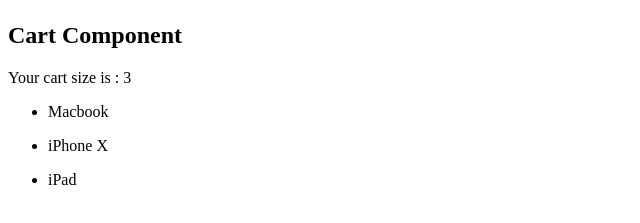
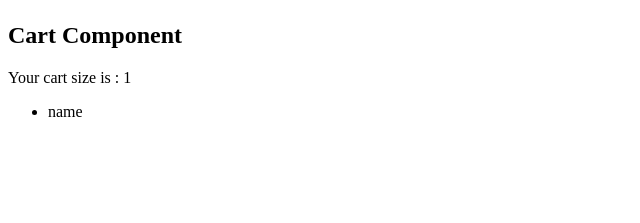
Before and after one commit to cylinder-y/angular-learning, an Angular app: page / in a window 1280 px wide. Shown: the part 557-780 px from the top of the page, without its empty margins (0-640 px from the left). Built offline with nearby package versions, Linux system fonts and the light colour scheme.

Commit message:
task 2.4 trying to implement cart add product

```diff
--- a/src/app/cart/cart.module.ts
+++ b/src/app/cart/cart.module.ts
@@ -1,6 +1,7 @@
 import { NgModule } from '@angular/core';
 import { CommonModule } from '@angular/common';
 import { CartComponent } from './components/cart/cart.component';
+import { CartService } from './services/cart.service';
 
 
 @NgModule({
@@ -8,6 +9,7 @@
   imports: [
     CommonModule
   ],
-  exports: [CartComponent]
+  exports: [CartComponent],
+  providers: [CartService]
 })
 export class CartModule { }
--- a/src/app/cart/components/cart/cart.component.html
+++ b/src/app/cart/components/cart/cart.component.html
@@ -1,6 +1,6 @@
 <h2>Cart Component</h2>
-<div *ngIf="cart.size > 0;else emptyBlock">
-    <p>Your cart size is : {{cart.size}}</p>
+<div *ngIf="cart.products.length > 0;else emptyBlock">
+    <p>Your cart size is : {{cart.products.length}}</p>
     <ul *ngFor="let product of cart.products">
         <li>{{product.name}}</li>
     </ul>
--- a/src/app/cart/components/cart/cart.component.ts
+++ b/src/app/cart/components/cart/cart.component.ts
@@ -1,6 +1,9 @@
-import { Component, OnInit } from '@angular/core';
+import { Component, OnInit, OnDestroy } from '@angular/core';
 import { CartService } from '../../services/cart.service';
 import { Cart } from '../../models/cart';
+import { Subscription } from 'rxjs';
+import { Category, Product } from 'src/app/shared/models/product';
+import { ProductComponent } from 'src/app/products/components/product/product.component';
 
 @Component({
   selector: 'app-cart',
@@ -8,14 +11,23 @@
   styleUrls: ['./cart.component.css'],
   providers: [CartService]
 })
-export class CartComponent implements OnInit {
-  cart: Cart;
+export class CartComponent implements OnInit, OnDestroy {
+  private sub: Subscription;
 
   constructor(public cartService: CartService) { }
 
   ngOnInit() {
-    this.cart = this.cartService.getCart();
-    this.cart.size = this.cart.products.length;
+    this.sub = this.cartService.channel$.subscribe(
+      data => (console.log('Accepting', data))
+    );
+    console.log(this.sub);
   }
 
+  ngOnDestroy() {
+    this.sub.unsubscribe();
+  }
+
+  get cart(): Cart {
+    return this.cartService.cart;
+  }
 }
--- a/src/app/cart/models/cart.ts
+++ b/src/app/cart/models/cart.ts
@@ -1,6 +1,5 @@
-import { Product } from './product';
+import { Product } from 'src/app/shared/models/product';
 
 export class Cart {
     products: Array<Product>;
-    size: number;
 }
--- a/src/app/cart/services/cart.service.ts
+++ b/src/app/cart/services/cart.service.ts
@@ -1,35 +1,36 @@
 import { Injectable } from '@angular/core';
 import { Cart } from '../models/cart';
-import { Category } from 'src/app/shared/models/product';
+import { Category, Product } from 'src/app/shared/models/product';
+import { Subject } from 'rxjs';
 
-@Injectable()
+@Injectable({
+  providedIn: 'root'
+})
 export class CartService {
+
+  cart: Cart = {
+    products: [{
+      category: Category.Laptops,
+      description: 'desc',
+      isAvaliable: null,
+      name: 'name',
+      price: 20
+    }]
+  };
+
+  private channel = new Subject<Product>();
+
+  public channel$ = this.channel.asObservable();
+
+  publishData(data: Product) {
+    this.channel.next(data);
+    console.log('Publishin', this.cart);
+  }
 
   constructor() { }
 
-  getCart() {
-    const cart: Cart = {
-      products : [{
-        name: 'Macbook',
-        category: Category.Laptops,
-        description: 'Best laptop for front-end engineer',
-        price: 1200
-      },
-      {
-        name: 'iPhone X',
-        category: Category.SmartPhones,
-        description: 'The old one',
-        price: 800
-      },
-      {
-        name: 'iPad',
-        category: Category.Laptops,
-        description: 'Just laptop produced by apple',
-        price: 800
-      }],
-      size : 3
-    };
-
-    return cart;
-  }
+  // public addProduct(product: Product) {
+  //   this.cart.products.push(product);
+  //   console.log('From cart service', this.cart);
+  // }
 }
--- a/src/app/products/components/product-list/product-list.component.ts
+++ b/src/app/products/components/product-list/product-list.component.ts
@@ -2,6 +2,7 @@
 
 import { ProductService } from '../../services/product.service';
 import { Product } from '../../../shared/models/product';
+import { CartService } from 'src/app/cart/services/cart.service';
 
 @Component({
   selector: 'app-product-list',
@@ -12,7 +13,7 @@
 export class ProductListComponent implements OnInit {
   products: Array<Product>;
 
-  constructor(public productservice: ProductService) { }
+  constructor(public productservice: ProductService, public cartService: CartService) { }
 
   ngOnInit() {
     this.products = this.productservice.getProducts();
@@ -20,7 +21,8 @@
 
   onAddToCart(product: Product) {
     console.log('From Product List', product);
-    // TODO add product to cart
+    this.cartService.publishData(product);
+    // this.cartService.addProduct(product);
   }
 
 }
--- a/src/app/products/components/product/product.component.ts
+++ b/src/app/products/components/product/product.component.ts
@@ -1,5 +1,5 @@
 import { Component, OnInit, Input, Output, EventEmitter } from '@angular/core';
-import { Product } from 'src/app/cart/models/product';
+import { Product } from 'src/app/shared/models/product';
 
 @Component({
   selector: 'app-product',
```
Also changed, not shown: src/app/cart/models/product.ts (deleted, +0 -8 lines).
